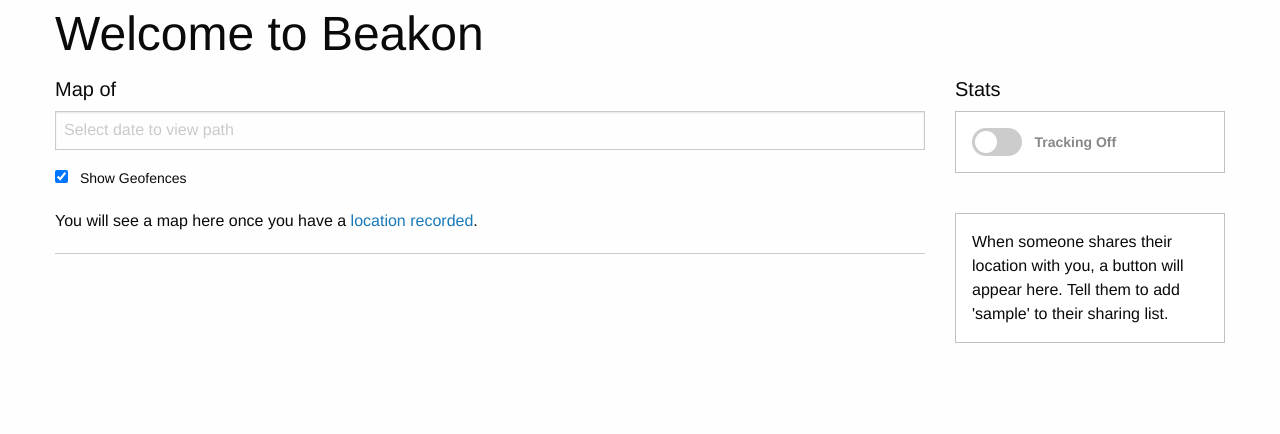
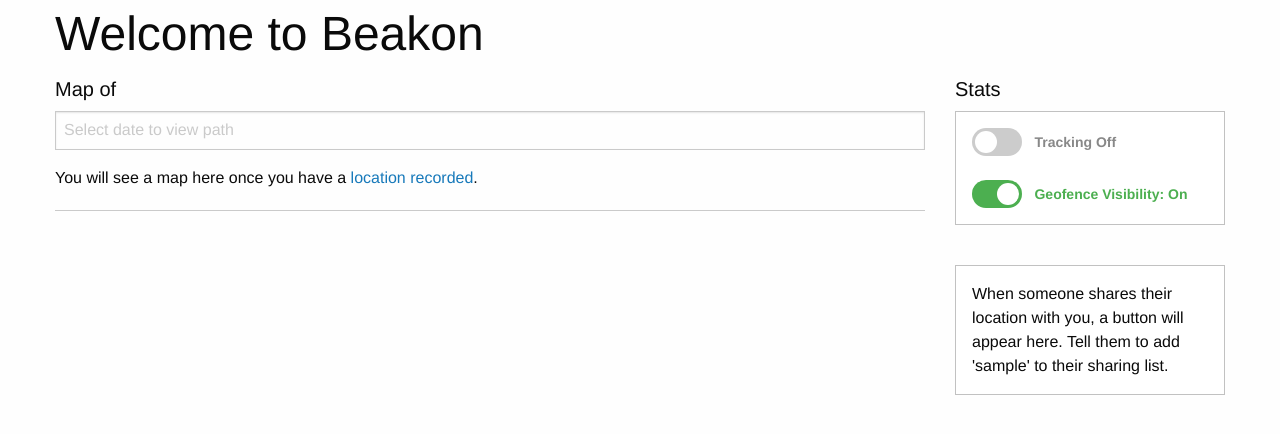
Before and after one commit to RealDudePerson/beakon, a Flask app: page /dashboard in a window 1280 px wide. Shown: the part 73-507 px from the top of the page. Run offline with Flask 3, Linux system fonts and the light colour scheme; the visitor is signed in with stand-in values (Sample User, id 1); data that the repository does not hold is empty; some libraries are stand-ins or nearby versions.

Commit message:
Move geofence toggle to sidebar and match tracking toggle style

```diff
--- a/templates/dashboard.html
+++ b/templates/dashboard.html
@@ -21,9 +21,6 @@
       <div class="large-12 cell">
         <div style="margin-bottom: 10px;">
           <input type="text" id="date-picker" placeholder="Select date to view path">
-          <label>
-            <input type="checkbox" id="geofence-toggle" checked> Show Geofences
-          </label>
         </div>
         {% if lat != Null %}
         <div class="responsive-embed">
@@ -57,12 +54,18 @@
       </ul>
       </div>
       {% endif %}
-      <div class="callout">
+        <div class="callout">
         <label class="toggle-switch">
           <input type="checkbox" id="tracking-toggle">
           <span class="toggle-slider"></span>
         </label>
         <span id="tracking-status" class="tracking-status off">Tracking Off</span>
+        <br><br>
+        <label class="toggle-switch">
+          <input type="checkbox" id="geofence-toggle" checked>
+          <span class="toggle-slider"></span>
+        </label>
+        <span id="geofence-status" class="tracking-status on">Geofence Visibility: On</span>
         <div id="tracking-error" class="callout alert hide" style="margin-top: 10px;"></div>
       </div>
       <br>
@@ -100,7 +103,11 @@
         var knownPlaces = {{ known_places|tojson }};
         function renderGeofences() {
             geofencesLayer.clearLayers();
-            if (document.getElementById('geofence-toggle').checked) {
+            var isChecked = document.getElementById('geofence-toggle').checked;
+            document.getElementById('geofence-status').textContent = isChecked ? 'Geofence Visibility: On' : 'Geofence Visibility: Off';
+            document.getElementById('geofence-status').className = 'tracking-status ' + (isChecked ? 'on' : 'off');
+
+            if (isChecked) {
                 knownPlaces.forEach(function(place) {
                     if (place.enabled) {
                         L.circle([place.lat, place.lon], {
```
